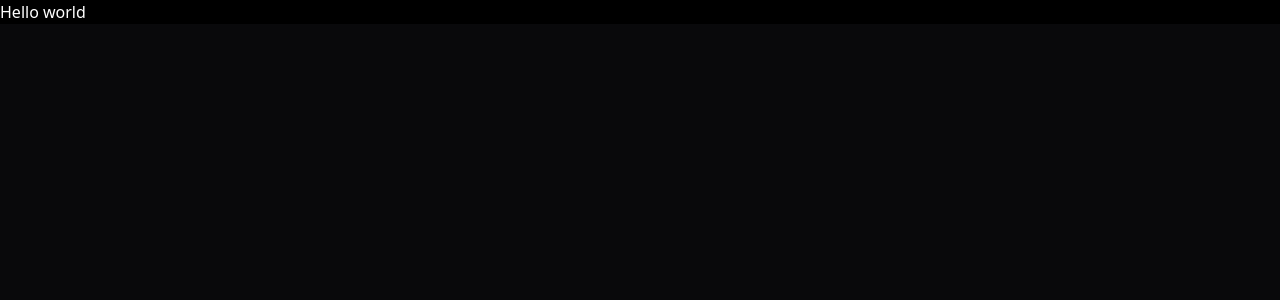
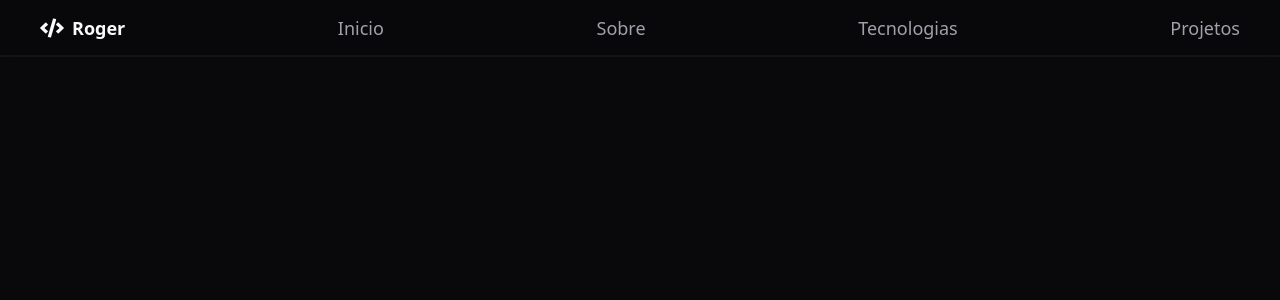
Before and after one commit to rogervalentim/roger-valentim, a React (Vite) app: page / in a window 1280 px wide. Shown: the top 300 px of the page. Built offline with nearby package versions, Linux system fonts and the light colour scheme.

Commit message:
feat: add Navbar import

```diff
--- a/src/app.tsx
+++ b/src/app.tsx
@@ -1,7 +1,9 @@
+import { Navbar } from "./components";
+
 export function App() {
   return (
-    <div>
-      <p className="bg-black text-white">Hello world</p>
-    </div>
+  <>
+  <Navbar />
+  </>
   );
 }
```
